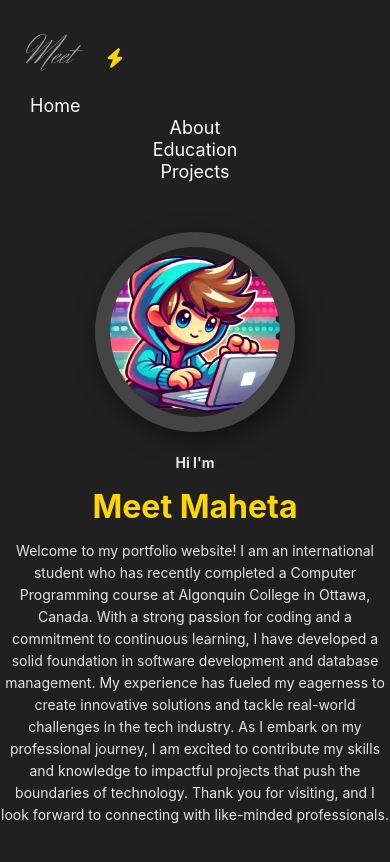
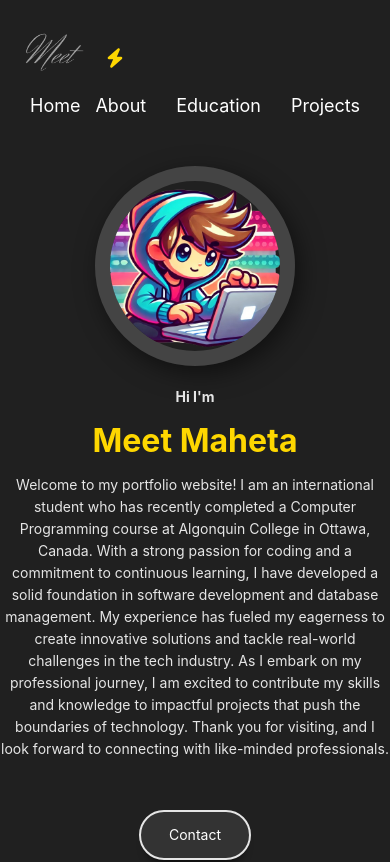
Before and after one commit to mmb0710/Meet-Maheta-Portfolio, a React (Create React App) app: page / in a window 390 px wide. Shown: the top 862 px of the page. Built offline with nearby package versions, Linux system fonts and the light colour scheme.

Commit message:
Updated style

```diff
--- a/src/App.css
+++ b/src/App.css
@@ -567,15 +567,7 @@ profile-photo .img{
     margin-bottom: 15px;
   }
 
-  .navbar {
-    width: 100%;
-    flex-direction: column;
-    align-items: flex-start;
-  }
 
-  .navbar li {
-    margin: 10px 0;
-  }
 
   .FirstElement {
     flex-direction: column;
```
